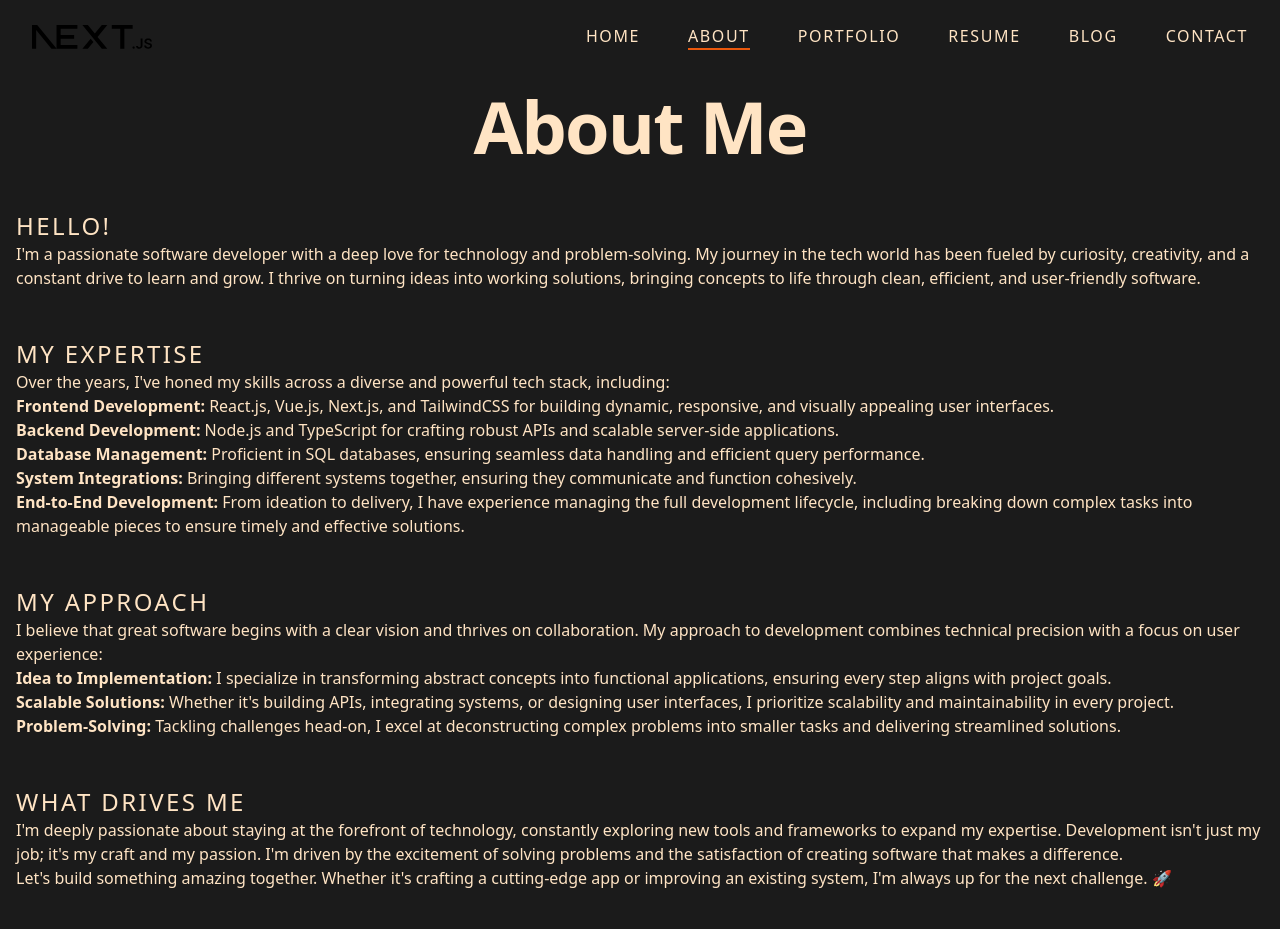
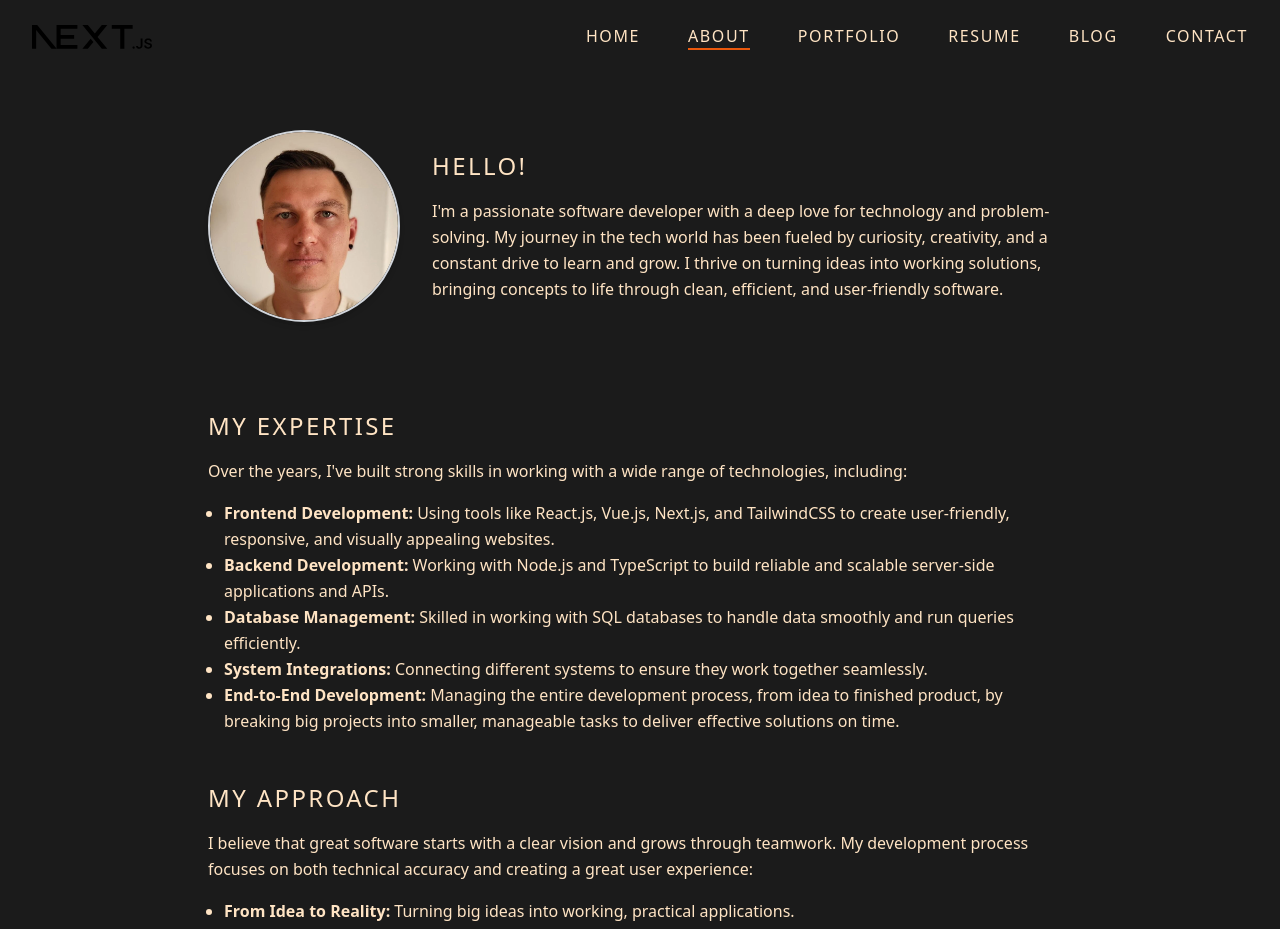
Before and after one commit to leonxx-dev/personal-site, a Next.js app: page /about in a window 1280 px wide. Shown: the top 929 px of the page. Built offline with nearby package versions, Linux system fonts and the light colour scheme.

Commit message:
Finish about

```diff
--- a/src/app/(site)/about/page.tsx
+++ b/src/app/(site)/about/page.tsx
@@ -1,49 +1,92 @@
+import Image from "next/image";
+import { Metadata } from "next";
+
+export const metadata: Metadata = {
+  title: "About Me - Jevgeni Glazunov",
+  description: "Passionate software developer with expertise in frontend and backend development, database management, system integrations, and end-to-end software solutions.",
+  authors: {
+    name: "Jevgeni Glazunov",
+    url: "https://glazunov.dev"
+  },
+  keywords: "Software Developer, Frontend Development, Backend Development, React.js, Vue.js, Node.js, TypeScript, SQL Databases, TailwindCSS, Scalable Solutions, End-to-End Development"
+};
+
 export default function AboutPage() {
   return (
-    <main className="flex flex-col space-y-8 max-w-7xl items-center p-4 my-auto lg:mx-auto lg:gap-4">
-      <section>
-        <h1>About Me</h1>
+    <main className="flex flex-col space-y-8 max-w-4xl items-center p-4 my-auto lg:mx-auto lg:gap-4">
+      <section className="my-10">
+        <div className="flex gap-8 items-center">
+          <div className="flex-shrink-0">
+            <Image width={500} height={500} src="/jevgeniGlazunov.webp" alt="Jevgeni Glazunov" className="w-48 h-48 rounded-full shadow-md border-2 border-gray-300" />
+          </div>
+          <div>
+          <h2 className="mb-4">Hello!</h2>
+            <p className="leading-relaxed">
+              I&apos;m a passionate software developer with a deep love for technology and problem-solving.
+              My journey in the tech world has been fueled by curiosity, creativity, and a constant drive to learn and grow.
+              I thrive on turning ideas into working solutions, bringing concepts to life through clean, efficient, and user-friendly software.
+            </p>
+          </div>
+        </div>
       </section>
-      <section>
-        <h2>Hello!</h2>
-        <p>
-          I&apos;m a passionate software developer with a deep love for technology and problem-solving.
-          My journey in the tech world has been fueled by curiosity, creativity, and a constant drive to learn and grow.
-          I thrive on turning ideas into working solutions, bringing concepts to life through clean, efficient, and user-friendly software.
+      <section className="my-10">
+        <h2 className="mb-4">My Expertise</h2>
+        <p className="leading-relaxed mb-4">
+          Over the years, I&apos;ve built strong skills in working with a wide range of technologies, including:
         </p>
-      </section>
-      <section>
-        <h2>My Expertise</h2>
-        <p>Over the years, I&apos;ve honed my skills across a diverse and powerful tech stack, including:</p>
-        <ul>
-          <li><strong>Frontend Development:</strong> React.js, Vue.js, Next.js, and TailwindCSS for building dynamic, responsive, and visually appealing user interfaces.</li>
-          <li><strong>Backend Development:</strong> Node.js and TypeScript for crafting robust APIs and scalable server-side applications.</li>
-          <li><strong>Database Management:</strong> Proficient in SQL databases, ensuring seamless data handling and efficient query performance.</li>
-          <li><strong>System Integrations:</strong> Bringing different systems together, ensuring they communicate and function cohesively.</li>
-          <li><strong>End-to-End Development:</strong> From ideation to delivery, I have experience managing the full development lifecycle, including breaking down complex tasks into manageable pieces to ensure timely and effective solutions.</li>
+        <ul className="list-disc ml-4 leading-relaxed">
+          <li>
+            <span className="font-semibold">Frontend Development:</span> Using tools like React.js, Vue.js, Next.js,
+            and TailwindCSS to create user-friendly, responsive, and visually appealing websites.
+          </li>
+          <li>
+            <span className="font-semibold">Backend Development:</span> Working with Node.js and TypeScript to build
+            reliable and scalable server-side applications and APIs.
+          </li>
+          <li>
+            <span className="font-semibold">Database Management:</span> Skilled in working with SQL databases to handle
+            data smoothly and run queries efficiently.
+          </li>
+          <li>
+            <span className="font-semibold">System Integrations:</span> Connecting different systems to ensure they
+            work together seamlessly.
+          </li>
+          <li>
+            <span className="font-semibold">End-to-End Development:</span> Managing the entire development process,
+            from idea to finished product, by breaking big projects into smaller, manageable tasks to deliver effective solutions on time.
+          </li>
         </ul>
       </section>
-      <section>
-        <h2>My Approach</h2>
-        <p>
-          I believe that great software begins with a clear vision and thrives on collaboration.
-          My approach to development combines technical precision with a focus on user experience:
+
+      <section className="my-10">
+        <h2 className="mb-4">My Approach</h2>
+        <p className="leading-relaxed mb-4">
+          I believe that great software starts with a clear vision and grows through teamwork. My development process focuses
+          on both technical accuracy and creating a great user experience:
         </p>
-        <ul>
-          <li><strong>Idea to Implementation:</strong> I specialize in transforming abstract concepts into functional applications, ensuring every step aligns with project goals.</li>
-          <li><strong>Scalable Solutions:</strong> Whether it&apos;s building APIs, integrating systems, or designing user interfaces, I prioritize scalability and maintainability in every project.</li>
-          <li><strong>Problem-Solving:</strong> Tackling challenges head-on, I excel at deconstructing complex problems into smaller tasks and delivering streamlined solutions.</li>
+        <ul className="list-disc ml-4 leading-relaxed">
+          <li>
+            <span className="font-semibold">From Idea to Reality:</span> Turning big ideas into working, practical applications.
+          </li>
+          <li>
+            <span className="font-semibold">Scalable Solutions:</span> Creating systems, APIs, and interfaces that can grow and adapt over time.
+          </li>
+          <li>
+            <span className="font-semibold">Effective Problem-Solving:</span> Breaking down tough challenges into simple, workable solutions.
+          </li>
         </ul>
       </section>
-      <section>
-        <h2>What Drives Me</h2>
-        <p>
-          I&apos;m deeply passionate about staying at the forefront of technology, constantly exploring new tools and frameworks to expand my expertise.
-          Development isn&apos;t just my job; it&apos;s my craft and my passion.
-          I&apos;m driven by the excitement of solving problems and the satisfaction of creating software that makes a difference.
+      <section className="my-10">
+        <h2 className="mb-4">What Drives Me</h2>
+        <p className="leading-relaxed mb-4">
+          I&apos;m passionate about staying ahead in the ever-evolving world of technology, always exploring new tools and frameworks to grow
+          my skills. For me, development is more than just a job—it&apos;s my craft and my passion.
         </p>
-        <p>
-          Let&apos;s build something amazing together. Whether it&apos;s crafting a cutting-edge app or improving an existing system, I&apos;m always up for the next challenge. 🚀
+        <p className="leading-relaxed mb-4">
+          I thrive on the thrill of solving problems and the joy of building software that truly makes a difference.
+        </p>
+        <p className="leading-relaxed mb-4">
+          Let&apos;s create something incredible together—whether it&apos;s designing a cutting-edge app or enhancing an existing system, I&apos;m ready for the next challenge. 🚀
         </p>
       </section>
     </main>
--- a/src/app/(site)/blog/[slug]/page.tsx
+++ b/src/app/(site)/blog/[slug]/page.tsx
@@ -0,0 +1,5 @@
+export default function ArticlePage() {
+  return (
+    <div>Article page</div>
+  );
+}
--- a/src/app/components/Footer.tsx
+++ b/src/app/components/Footer.tsx
@@ -5,7 +5,7 @@ import config from "../config";
 export default function Footer () {
   return (
     <footer className="py-8">
-      <div className="max-w-7xl mx-auto px-6 grid grid-cols-1 md:grid-cols-3 gap-8">
+      <div className="max-w-7xl mx-auto px-6 flex justify-between">
         {/* <!-- Contact Section --> */}
         <div>
           <h3 className="mb-4">Contact Me</h3>
```
Also changed, not shown: public/jevgeniGlazunov.webp (added).
